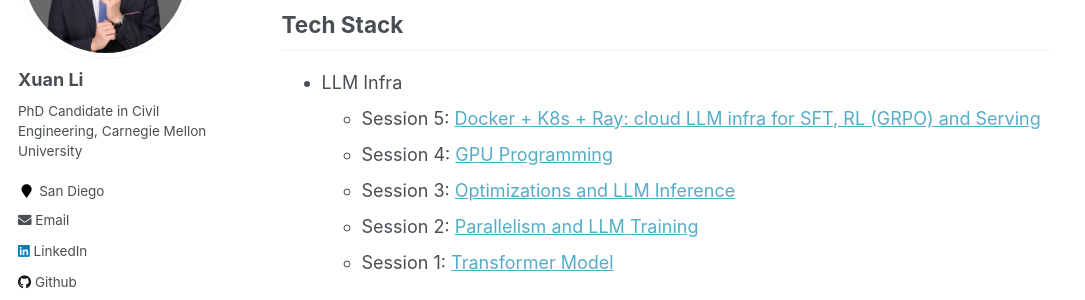
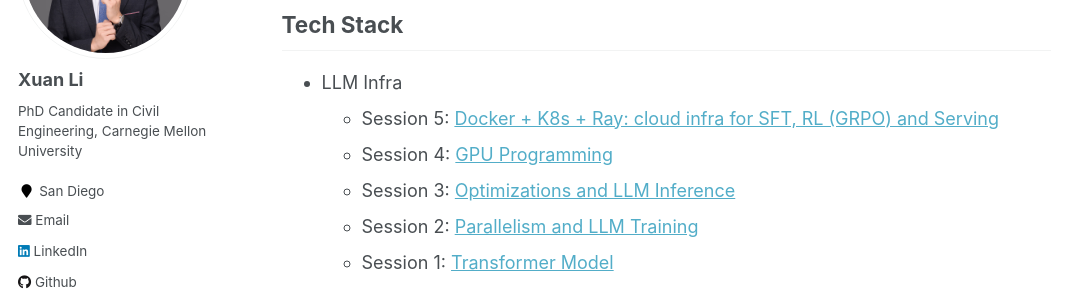
Before and after one commit to milanlx/milanlx.github.io, a Jekyll site: the page built from _pages/blog.md, in a window 1280 px wide and 900 px high, scrolled down 522 px. Shown: the part 152-452 px from the top of the window, without its empty margins (0-1085 px from the left). Built offline with Jekyll 4.4.1, drawn with Linux system fonts in a browser that asks for light colours.

Commit message:
Update blog.md

```diff
--- a/_pages/blog.md
+++ b/_pages/blog.md
@@ -25,7 +25,7 @@ On AI and Investment
 Tech Stack
 ---------------
 * LLM Infra
-  - Session 5:  [Docker + K8s + Ray: cloud LLM infra for SFT, RL (GRPO) and Serving](https://milanlx.github.io/files/blogs/tech-stack/tech_stack.pdf)
+  - Session 5:  [Docker + K8s + Ray: cloud infra for SFT, RL (GRPO) and Serving](https://milanlx.github.io/files/blogs/tech-stack/tech_stack.pdf)
   - Session 4:  [GPU Programming](https://milanlx.github.io/files/blogs/tech-stack/gpu.pdf)
   - Session 3:  [Optimizations and LLM Inference](https://milanlx.github.io/files/blogs/tech-stack/inference.pdf)
   - Session 2:  [Parallelism and LLM Training](https://milanlx.github.io/files/blogs/tech-stack/training.pdf)
```
